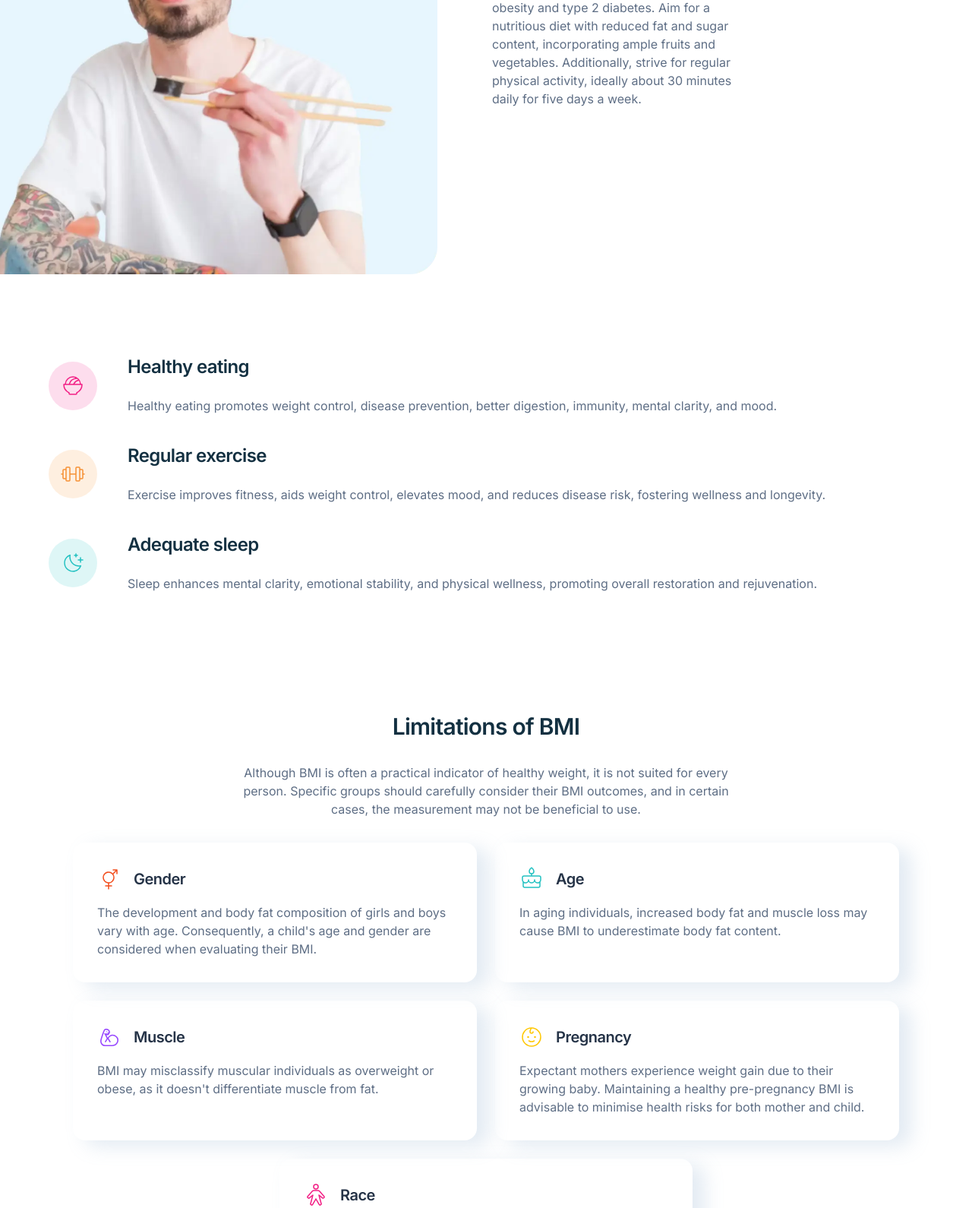
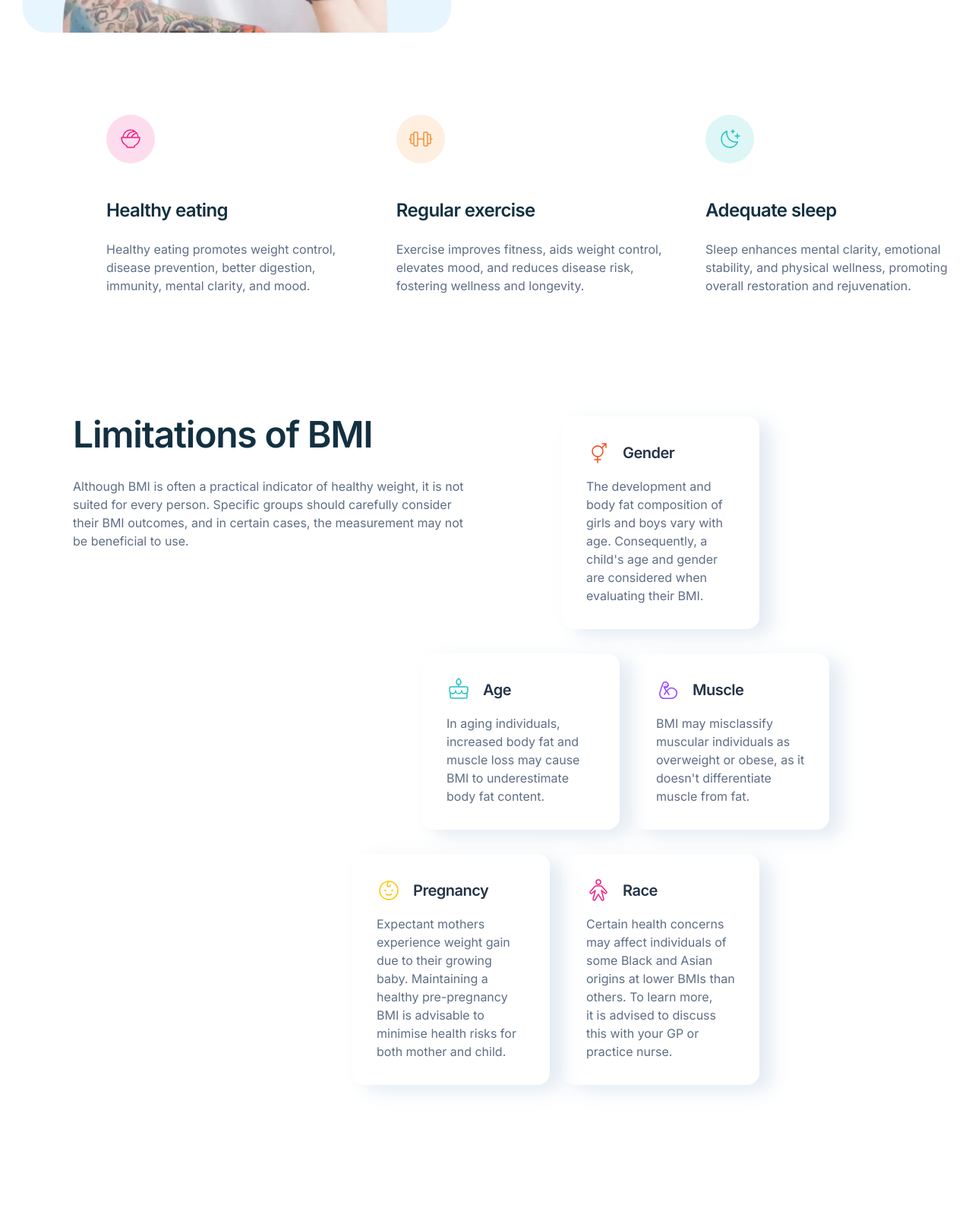
Before and after one commit to juliengDev/BMI_Calculator, a website built with Vite: page index.html in a window 1280 px wide. Shown: the part 1210-2800 px from the top of the page at 76% size. After the commit the page ends 2734 px from the top, so only its background shows below. Built offline with nearby package versions, Linux system fonts and the light colour scheme.

Commit message:
desktop design done

```diff
--- a/index.html
+++ b/index.html
@@ -7,20 +7,26 @@
     <title>Body Mass Index Calculator</title>
     <link rel="stylesheet" href="./src/css/style.css" />
   </head>
-  <body class="typography font-inter mx-auto flex flex-col items-center">
-    <section class="hero mb-16 flex flex-col items-center">
+  <body
+    class="typography font-inter desktop:items-stretch mx-auto flex flex-col items-center max-w-[1920px]"
+  >
+    <section
+      class="hero desktop:relative desktop:max-w-[62rem] desktop:items-baseline mb-16 desktop:mb-20 flex flex-col items-center "
+    >
       <header
-        class="item-center flex min-h-160 flex-col items-center rounded-br-[35px] rounded-bl-[35px] bg-linear-to-r from-[#d6fcfe] to-[#d6e6fe] text-center"
+        class="desktop:items-baseline desktop:rounded-none desktop:min-w-[62rem] flex min-h-160 desktop:pl-35 flex-col items-center rounded-br-[35px] rounded-bl-[35px] bg-linear-to-r from-[#d6fcfe]/0 to-[#d6e6fe]/100 desktop:text-left text-center"
       >
         <img
           src="assets/images/logo.svg"
           alt="main logo"
-          class="tablet:py-10 min-h-9 min-w-9 py-8"
+          class="tablet:py-10 min-h-9 min-w-9 py-8 desktop:pt-22.5 desktop:pb-24"
         />
-        <h1 class="text-preset-2 w-[85%] pb-6">
-          Body Mass<span class="block">Index Calculator</span>
+        <h1 class="text-preset-2 desktop:w-auto w-[85%] pb-6">
+          Body Mass<span class="block"> </span>
+            Index Calculator</span
+          >
         </h1>
-        <p class="text-preset-6-regular w-[85%]">
+        <p class="text-preset-6-regular w-[85%] desktop:max-w-[29rem]">
           Better understand your weight in relation to your height using our
           body mass index (BM) calculator. While BMI is not the sole determinant
           of a healthy weight, it offers a valuable starting point to evaluate
@@ -29,7 +35,7 @@
       </header>
       <form
         action="#"
-        class="form tablet:-mt-60 tablet:gap-y-8 tablet:p-8 mx-auto -mt-36 flex w-[90%] flex-col items-center gap-y-6 rounded-2xl bg-white p-6 shadow-[16px_32px_56px_0px_rgba(143,174,207,0.25)]"
+        class="form desktop:mt-0 desktop:-right-70 desktop:top-44  desktop:absolute desktop:max-w-[35rem] tablet:-mt-60 tablet:gap-y-8 tablet:p-8 mx-auto -mt-36 flex w-[90%] flex-col items-center gap-y-6 rounded-2xl bg-white p-6 shadow-[16px_32px_56px_0px_rgba(143,174,207,0.25)]"
       >
         <h2
           class="form__title text-preset-4 tablet:self-start tablet:mb-8 mb-6"
@@ -117,17 +123,17 @@
       </form>
     </section>
     <section
-      class="result tablet:flex tablet:w-full tablet:gap-x-18 mx-auto mb-15 w-[85%] overflow-hidden"
+      class="result tablet:flex tablet:w-full desktop:gap-x-32 tablet:gap-x-18 mx-auto mb-15 w-[85%] overflow-hidden desktop:justify-center desktop:items-center"
     >
       <img
         src="assets/images/image-man-eating.webp"
         alt="man eating japanese maki"
-        class="tablet:w-1/2 tablet:-ml-16 mb-12 h-auto w-full object-cover"
+        class="tablet:w-1/2 tablet:-ml-16 mb-12 h-auto w-full object-cover desktop:max-w-[35.25rem]"
       />
       <div
-        class="result__container tablet:pt-12 tablet:w-[331px] flex-col items-center justify-center"
+        class="result__container tablet:pt-14 desktop:w-[465px] tablet:w-[331px] flex-col items-center justify-center"
       >
-        <h2 class="text-preset-3 mb-8">
+        <h2 class="text-preset-3 mb-8  desktop:text-5xl">
           What your BMI result <span class="tablet:block">means</span>
         </h2>
         <p class="text-preset-6-regular">
@@ -141,10 +147,10 @@
       </div>
     </section>
     <section
-      class="tips tablet:w-[90%] tablet:mb-40 mx-auto mb-20 flex w-[85%] flex-col gap-10"
+      class="tips tablet:w-[90%] desktop:mx-35 tablet:mb-40 mx-auto mb-20 flex w-[85%] flex-col gap-10 desktop:flex-row"
     >
       <div
-        class="tips__container tablet:flex-row tablet:items-center tablet:gap-x-10 flex flex-col items-start"
+        class="tips__container desktop:flex-col desktop:gap-y-12 desktop:items-start tablet:flex-row tablet:items-center tablet:gap-x-10 flex flex-col items-start "
       >
         <img
           class="tablet:mb-0 mb-8"
@@ -160,7 +166,7 @@
         </div>
       </div>
       <div
-        class="tips__container tablet:flex-row tablet:items-center tablet:gap-x-10 flex flex-col items-start"
+        class="desktop:flex-col desktop:gap-y-12 desktop:items-start tips__container tablet:flex-row tablet:items-center tablet:gap-x-10 flex flex-col items-start"
       >
         <img
           class="tablet:mb-0 mb-8"
@@ -176,7 +182,7 @@
         </div>
       </div>
       <div
-        class="tips__container tablet:flex-row tablet:items-center tablet:gap-x-10 flex flex-col items-start"
+        class="desktop:flex-col desktop:gap-y-12 desktop:items-start tips__container tablet:flex-row tablet:items-center tablet:gap-x-10 flex flex-col items-start"
       >
         <img
           class="tablet:mb-0 mb-8"
@@ -193,22 +199,22 @@
       </div>
     </section>
     <section
-      class="limitations-bmi mx-auto mb-24 flex w-[85%] flex-col gap-8 text-center"
+      class="limitations-bmi mx-auto mb-24 w-[85%] text-center grid  grid-cols-1 tablet:grid-cols-4  gap-4  desktop:grid-cols-12 justify-items-center"
     >
-      <h2 class="text-preset-3">Limitations of BMI</h2>
+      <div class="limitations_description desktop:text-left  desktop:col-span-6 desktop:row-span-1 tablet:col-span-full tablet:mx-auto">
+        <h2 class="text-preset-3 mb-8 desktop:text-5xl ">Limitations of BMI</h2>
         <p
-        class="text-preset-6-regular text-grey-500 tablet:w-2xl tablet:mx-auto"
+          class="text-preset-6-regular text-grey-500 tablet:max-w-[564px] mb-14 "
         >
           Although BMI is often a practical indicator of healthy weight, it is not
           suited for every person. Specific groups should carefully consider their
           BMI outcomes, and in certain cases, the measurement may not be
           beneficial to use.
         </p>
+      </div>
+
         <div
-        class="limitations-container tablet:grid-cols-2 tablet:gap-6 grid gap-4"
-      >
-        <div
-          class="gender rounded-2xl p-8 shadow-[16px_8px_24px_0px_rgba(143,174,207,0.25)]"
+          class="gender  max-w-[365px] w-fit h-fit rounded-2xl p-8 shadow-[16px_8px_24px_0px_rgba(143,174,207,0.25)] tablet:col-span-2 desktop:col-start-8 desktop:col-span-3 desktop:row-start-1 desktop:row-span-1"
         >
           <div class="gender__header flex items-center gap-4 pb-4">
             <img src="/assets/images/icon-gender.svg" alt="gender icon" />
@@ -221,7 +227,7 @@
           </p>
         </div>
         <div
-          class="gender rounded-2xl p-8 shadow-[16px_8px_24px_0px_rgba(143,174,207,0.25)]"
+          class="gender tablet:col-span-2 max-w-[365px] w-fit rounded-2xl p-8 shadow-[16px_8px_24px_0px_rgba(143,174,207,0.25)] desktop:col-start-6 desktop:col-span-3 desktop:row-start-3 desktop:row-span-1"
         >
           <div class="gender__header flex items-center gap-4 pb-4">
             <img src="/assets/images/icon-age.svg" alt="gender icon" />
@@ -233,7 +239,7 @@
           </p>
         </div>
         <div
-          class="gender rounded-2xl p-8 shadow-[16px_8px_24px_0px_rgba(143,174,207,0.25)]"
+          class="gender tablet:col-span-2 max-w-[365px] w-fit  rounded-2xl p-8 shadow-[16px_8px_24px_0px_rgba(143,174,207,0.25)] desktop:col-start-9 desktop:col-span-3 desktop:row-start-3 desktop:row-span-1"
         >
           <div class="gender__header flex items-center gap-4 pb-4">
             <img src="/assets/images/icon-muscle.svg" alt="gender icon" />
@@ -245,7 +251,7 @@
           </p>
         </div>
         <div
-          class="gender rounded-2xl p-8 shadow-[16px_8px_24px_0px_rgba(143,174,207,0.25)]"
+          class="gender tablet:col-span-2 max-w-[365px] w-fit   rounded-2xl p-8 shadow-[16px_8px_24px_0px_rgba(143,174,207,0.25)] desktop:col-start-5 desktop:col-span-3 desktop:row-start-5 desktop:row-span-1"
         >
           <div class="gender__header flex items-center gap-4 pb-4">
             <img src="/assets/images/icon-pregnancy.svg" alt="gender icon" />
@@ -259,7 +265,7 @@
         </div>
 
         <div
-          class="gender tablet:col-span-2 tablet:mx-auto tablet:w-1/2 rounded-2xl p-8 shadow-[16px_8px_24px_0px_rgba(143,174,207,0.25)]"
+          class="gender tablet:col-span-2 max-w-[365px] w-fit  tablet:col-start-2 rounded-2xl p-8 shadow-[16px_8px_24px_0px_rgba(143,174,207,0.25)] desktop:col-start-8 desktop:col-span-3 desktop:row-start-5 desktop:row-span-1"
         >
           <div class="gender__header flex items-center gap-4 pb-4">
             <img src="/assets/images/icon-race.svg" alt="gender icon" />
@@ -271,7 +277,7 @@
             advised to discuss this with your GP or practice nurse.
           </p>
         </div>
-      </div>
+
     </section>
 
     <!-- <footer class="attribution">
--- a/src/css/reset.css
+++ b/src/css/reset.css
@@ -24,14 +24,14 @@ a:active {
 }
 
 /* 5. Improve media defaults */
-img,
+/* img,
 picture,
 video,
 canvas,
 svg {
   display: block;
   max-width: 100%;
-}
+} */
 
 /* 6. Inherit fonts for form controls */
 input,
--- a/src/css/responsiv.css
+++ b/src/css/responsiv.css
@@ -1,7 +1,7 @@
 @theme {
   --breakpoint-tablet: 48rem;
   --breakpoint-laptop: 60rem;
-  --breakpoint-desktop: 90rem;
+  --breakpoint-desktop: 80rem;
 }
 
 /*
```
Lines whose indentation alone changed are shown as unchanged.
